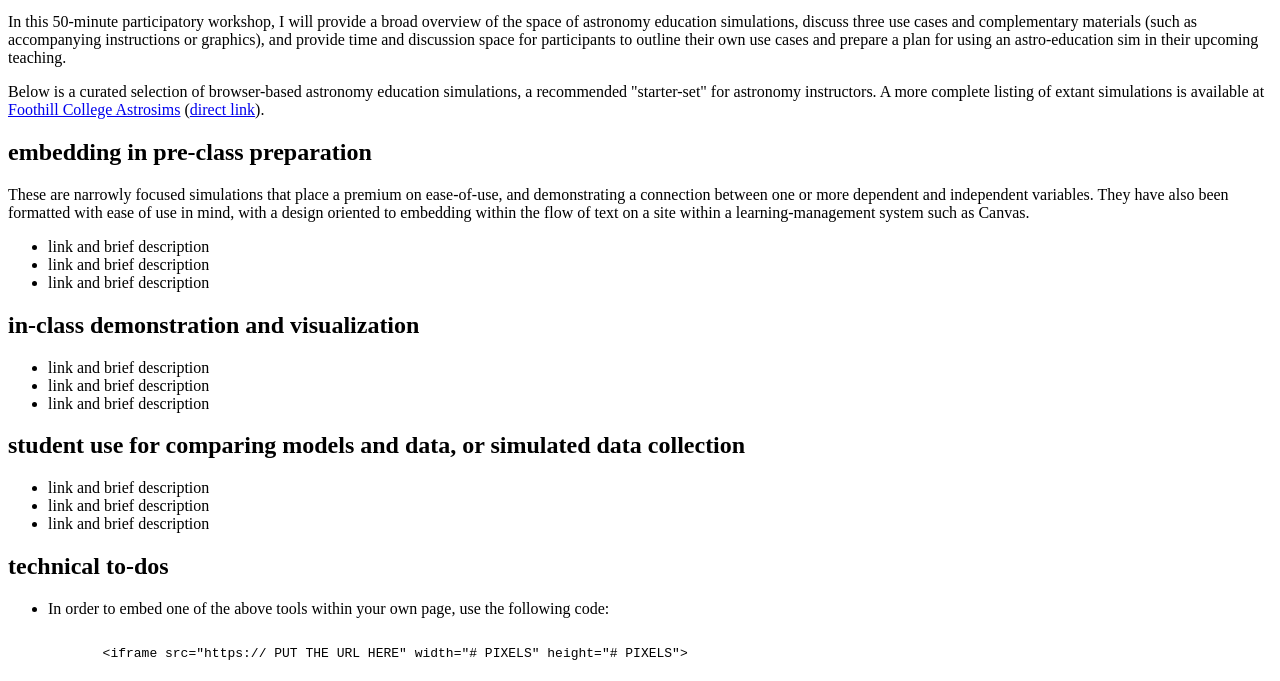
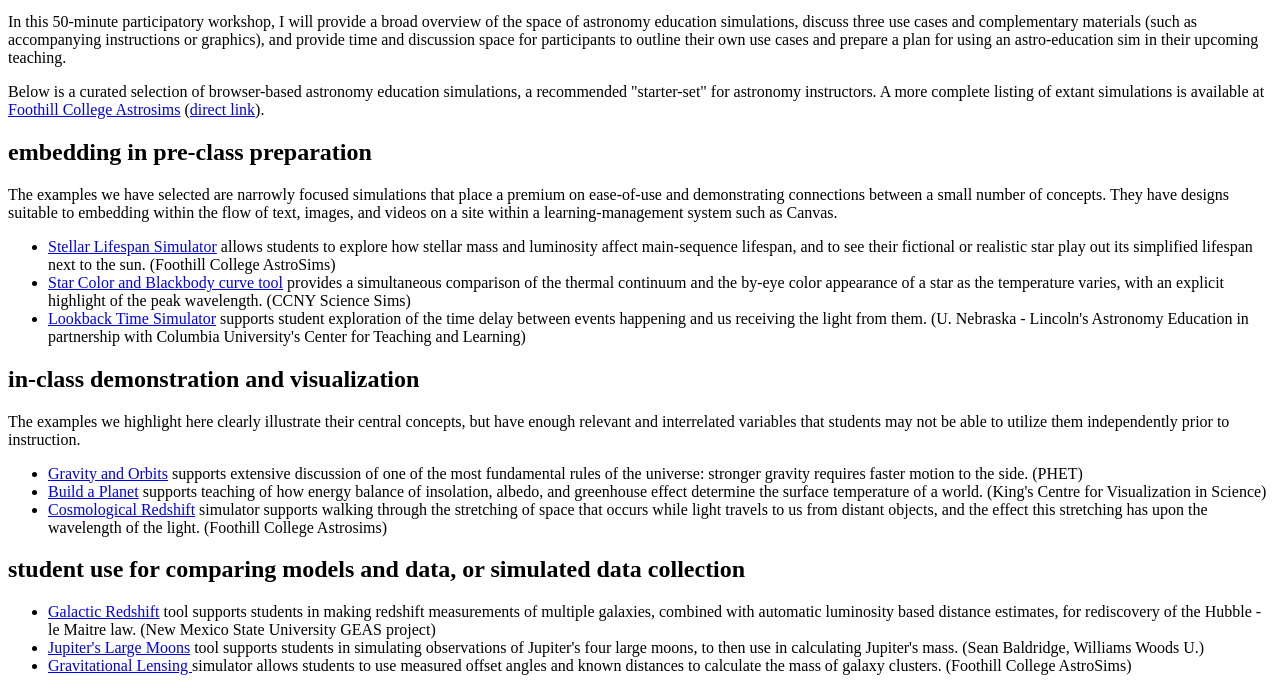
Before and after one commit to GeoffMathews/AstrosimWorkshop2024, a plain HTML site: page index.html in a window 1280 px wide. Shown: the part 119-800 px from the top of the page. Drawn offline with Linux system fonts and the light colour scheme.

Commit message:
added links to sims

```diff
--- a/index.html
+++ b/index.html
@@ -13,31 +13,34 @@
 
 <p>In this 50-minute participatory workshop, I will provide a broad overview of the space of astronomy education simulations, discuss three use cases and complementary materials (such as accompanying instructions or graphics), and provide time and discussion space for participants to outline their own use cases and prepare a plan for using an astro-education sim in their upcoming teaching.  </p>
 
-<p>Below is a curated selection of browser-based astronomy education simulations, a recommended "starter-set" for astronomy instructors.  A more complete listing of extant simulations is available at <a href="https://foothill.edu/astronomy/astrosims.html">Foothill College Astrosims</a> (<a href="https://docs.google.com/spreadsheets/d/1UN2LIh8TIoAYmp20fA9wYNC4XeJsuFte7fp4hPGfrMI/edit?usp=sharing"">direct link</a>). </p>
+<p>Below is a curated selection of browser-based astronomy education simulations, a recommended "starter-set" for astronomy instructors.  A more complete listing of extant simulations is available at <a href="https://foothill.edu/astronomy/astrosims.html">Foothill College Astrosims</a> (<a href="https://docs.google.com/spreadsheets/d/1UN2LIh8TIoAYmp20fA9wYNC4XeJsuFte7fp4hPGfrMI/edit?usp=sharing">direct link</a>). </p>
 
 
     <h2> embedding in pre-class preparation </h2>
 
-These are narrowly focused simulations that place a premium on ease-of-use, and demonstrating a connection between one or more dependent and independent variables.  They have also been formatted with ease of use in mind, with a design oriented to embedding within the flow of text on a site within a learning-management system such as Canvas.  <br>
+<p>The examples we have selected are narrowly focused simulations that place a premium on ease-of-use and demonstrating connections between a small number of concepts.  They have designs suitable to embedding within the flow of text, images, and videos on a site within a learning-management system such as Canvas. </p>
 
 <ul>
-  <li>  link and brief description
-  <li>  link and brief description
-  <li>  link and brief description
+  <li>  <a href="https://foothillastrosims.github.io/stellar-lifespan/">Stellar Lifespan Simulator</a> allows students to explore how stellar mass and luminosity affect main-sequence lifespan, and to see their fictional or realistic star play out its simplified lifespan next to the sun.  (Foothill College AstroSims) </li>
+    <li>  <a href="https://sciencesims.com/sims/star-color-blackbody/">Star Color and Blackbody curve tool</a>  provides a simultaneous comparison of the thermal continuum and the by-eye color appearance of a star as the temperature varies, with an explicit highlight of the peak wavelength. (CCNY Science Sims)  </li>
+  <li>  <a href="https://astro.unl.edu/mobile/lookback-time-simulator/index.html">Lookback Time Simulator</a> supports student exploration of the time delay between events happening and us receiving the light from them.  (U. Nebraska - Lincoln's Astronomy Education in partnership with Columbia University's Center for Teaching and Learning)   </li>
 </ul>
 
     <h2> in-class demonstration and visualization </h2>
+
+<p>The examples we highlight here clearly illustrate their central concepts, but have enough relevant and interrelated variables that students may not be able to utilize them independently prior to instruction.</p>
+
 <ul>
-  <li>  link and brief description
-  <li>  link and brief description
-  <li>  link and brief description
+  <li>  <a href="https://phet.colorado.edu/sims/html/gravity-and-orbits/latest/gravity-and-orbits_all.html" target="_blank"> Gravity and Orbits</a> supports extensive discussion of one of the most fundamental rules of the universe: stronger gravity requires faster motion to the side. (PHET)   </li>
+  <li>  <a href="https://applets.kcvs.ca/BuildAPlanet/buildAPlanet.html" target="_blank"> Build a Planet</a> supports teaching of how energy balance of insolation, albedo, and greenhouse effect determine the surface temperature of a world. (King's Centre for Visualization in Science)   </li>
+  <li>  <a href="https://foothillastrosims.github.io/cosmological-redshift/" target="_blank">Cosmological Redshift</a> simulator supports walking through the stretching of space that occurs while light travels to us from distant objects, and the effect this stretching has upon the wavelength of the light.  (Foothill College Astrosims)   </li>
 </ul>
 
     <h2> student use for comparing models and data, or simulated data collection </h2>
 <ul>
-  <li>  link and brief description
-  <li>  link and brief description
-  <li>  link and brief description
+    <li>  <a href="http://astronomy.nmsu.edu/geas/labs/hubble/html5/dst_spectra.html" target="_blank">Galactic Redshift</a> tool supports students in making redshift measurements of multiple galaxies, combined with automatic luminosity based distance estimates, for rediscovery of the Hubble - le Maitre law. (New Mexico State University GEAS project)  </li>
+    <li>  <a href="http://astro.sbaldridge.com/kepler/" target="_blank">Jupiter's Large Moons</a> tool supports students in simulating observations of Jupiter's four large moons, to then use in calculating Jupiter's mass. (Sean Baldridge, Williams Woods U.)  </li>
+  <li>  <a href="https://foothillastrosims.github.io/gravitational-lensing/" target="_blank">Gravitational Lensing </a> simulator allows students to use measured offset angles and known distances to calculate the mass of galaxy clusters. (Foothill College AstroSims)   </li>
 </ul>
 
 
@@ -46,7 +49,7 @@ These are narrowly focused simulations that place a premium on ease-of-use, and
   <li>  In order to embed one of the above tools within your own page, use the following code:
   <pre>
     <code>
-       &lt;iframe src="https:// PUT THE URL HERE" width="# PIXELS" height="# PIXELS"></iframe&rt;
+       &lt;iframe src="https:// PUT THE URL HERE" width="# PIXELS" height="# PIXELS"> &lt;/iframe>
     </code>
   </pre>
   <li>  brief description
```
